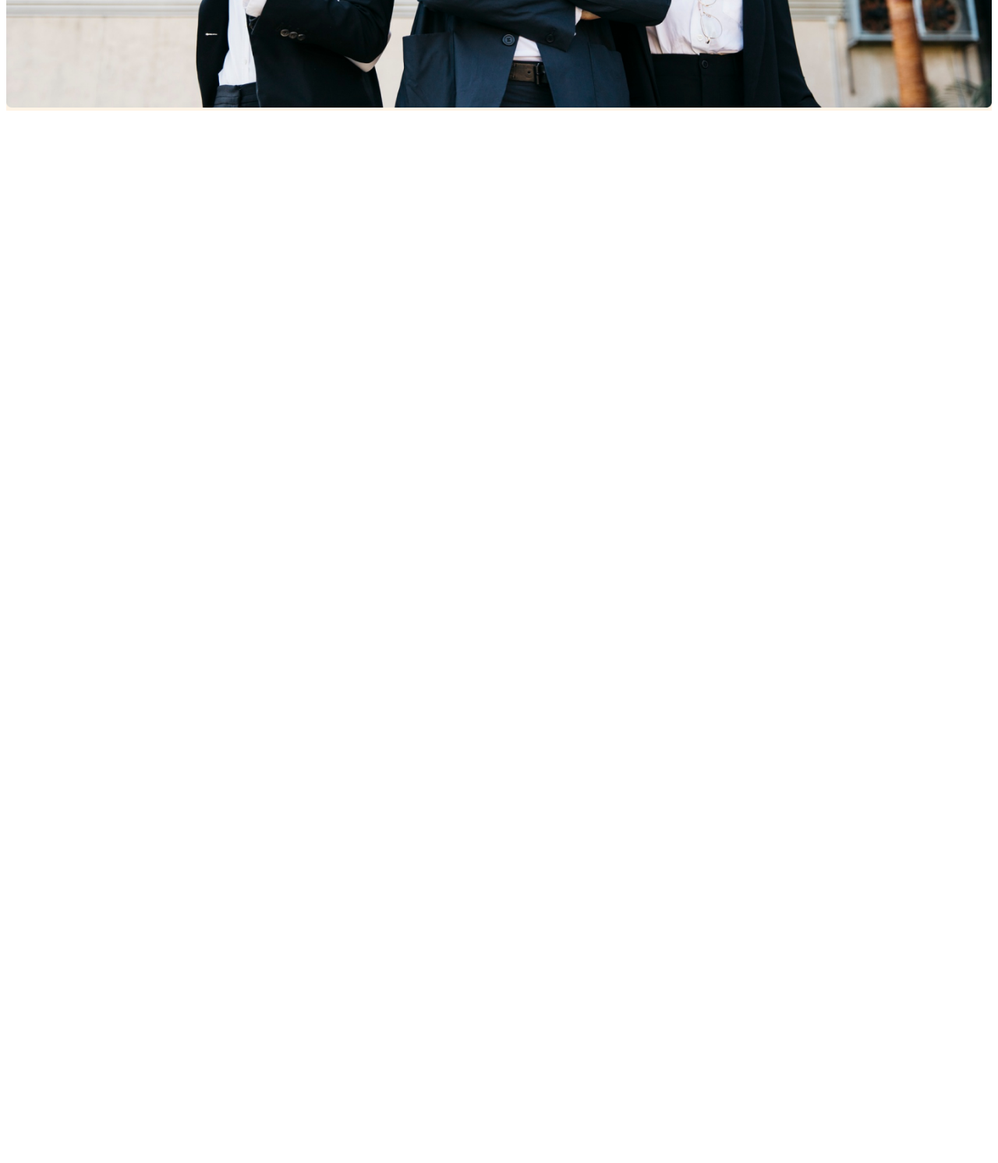
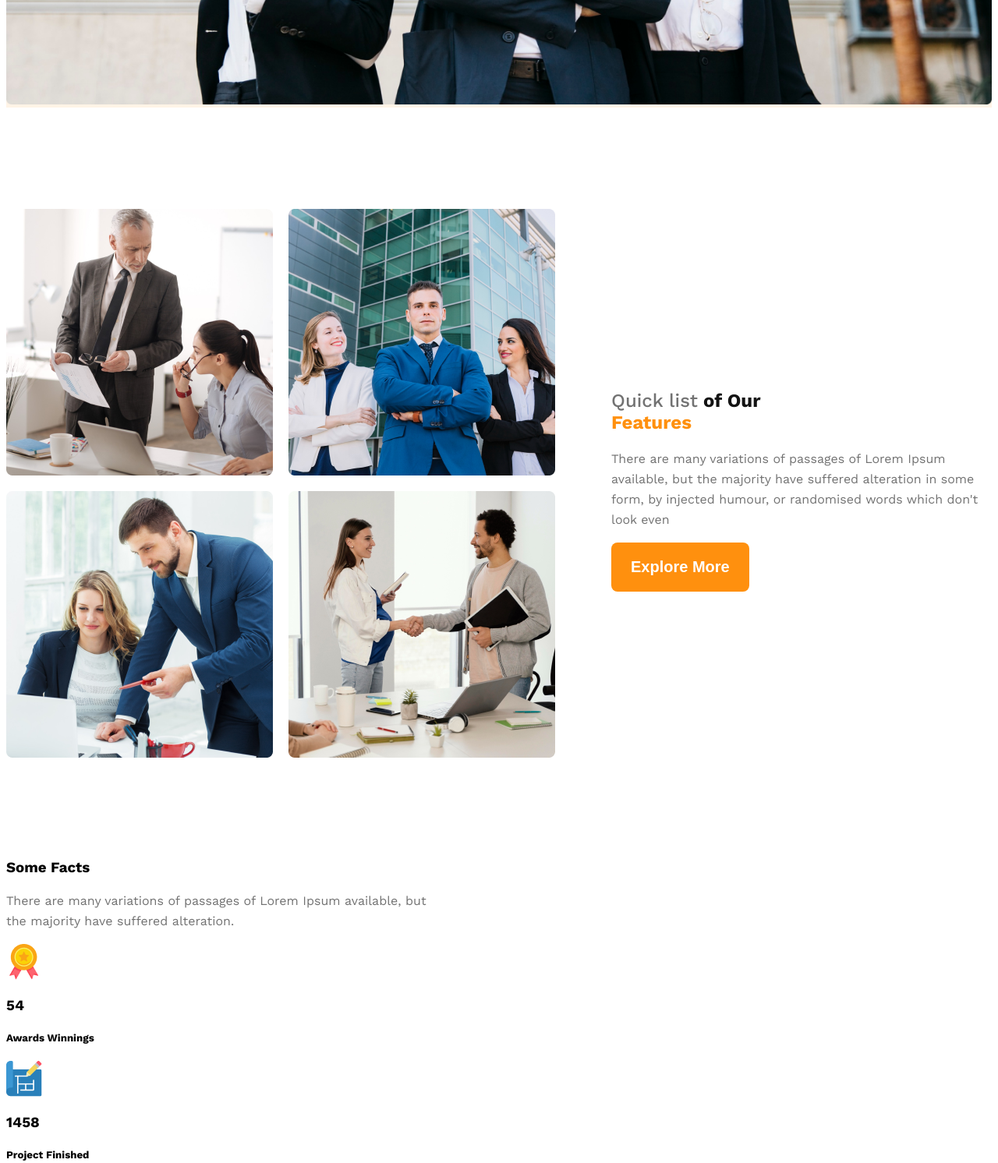
Before and after one commit to Mehedi-tsc/g3-architects-website, a plain HTML site: page index.html in a window 1280 px wide. Shown: the part 1100-2592 px from the top of the page at 78% size. Before the commit the page ends 1250 px from the top, so only its background shows below. Drawn offline with nearby package versions, Linux system fonts and the light colour scheme.

Commit message:
adding Fact section structure

```diff
--- a/index.html
+++ b/index.html
@@ -22,14 +22,57 @@
         <div class="banner">
             <div class="banner-container">
             <h1 class="banner-title">Brand New <br> Group of Architects </h1>
-            <p class="banner-discription f16-l26-d3">There are many variations of passages of Lorem Ipsum available, but the majority have suffered alteration in some form, by injected humour, or randomised words which don't look even</p>
+            <p class="banner-discription paragrap-primary">There are many variations of passages of Lorem Ipsum available, but the majority have suffered alteration in some form, by injected humour, or randomised words which don't look even</p>
             <button class="btn-primary">Explore More</button>
             </div>
             <img src="images/banner.png" alt="" class="banner-image">
         </div>
     </header>
     <main>
+       <section class="first-section display-flex">
+        <div class="team">
+            <img src="images/team1.png" alt="Discussing two architects">
+            <img src="images/team2.png" alt="Discussing two architects">
+            <img src="images/team3.png" alt="Discussing two architects">
+            <img src="images/team4.png" alt="Discussing two architects">
+         </div>
+         <div class="quick-feature">
+            <h2 class="section-title"><span id="quick-list">Quick list</span> <span>of Our</span> <br> <span id="feature">Features</span></h2>
+            <p class="paragrap-primary">
+                There are many variations of passages of Lorem Ipsum available, but the majority have suffered alteration in some form, by injected humour, or randomised words which don't look even
+            </p>
+            <button class="btn-primary">Explore More</button>
+         </div>
+       </section>
+       <section class="second-section">
 
+       </section>
+       <section class="third-section">
+        <h3 class="section-titel">Some Facts</h3>
+        <p style="max-width:542px;" class="paragrap-primary">There are many variations of passages of Lorem Ipsum available, but the majority have suffered alteration.</p>
+       </section>
+       <div class="facts-container">
+        <div class="fact">
+            <img src="images/icons/ribon.png" alt="">
+            <h3 class="fact-number">54</h3>
+            <h5 class="fact-description">Awards Winnings</h5>
+        </div>
+        <div class="fact">
+            <img src="images/icons/projects.png" alt="">
+            <h3 class="fact-number">1458</h3>
+            <h5 class="fact-description">Project Finished</h5>
+        </div>
+        <div class="fact">
+            <img src="images/icons/customers.png" alt="">
+            <h3 class="fact-number">590</h3>
+            <h5 class="fact-description">Clients Worked</h5>
+        </div>
+        <div class="fact">
+            <img src="images/icons/email.png" alt="">
+            <h3 class="fact-number">22578</h3>
+            <h5 class="fact-description">Email Send</h5>
+        </div>
+       </div>
     </main>
     <footer>
 
--- a/style/architects.css
+++ b/style/architects.css
@@ -15,7 +15,7 @@
   background-color: rgba(255, 144, 14, 0.1);
 }
 /* font-16-lh-26-dark-3 */
-.f16-l26-d3{
+.paragrap-primary{
   font-size: 16px;
   line-height: 26px;
   color: #727272;
@@ -27,7 +27,16 @@
   padding: 20px 25px;
   font-size: 1.25rem;
   font-weight: 600;
+  border: none;
 
+}
+main>section{
+  margin-top: 130px;
+}
+.section-title{
+  font-size: 45;
+  font-weight: 700;
+  color: #131313;
 }
 /* header-style */
 .navbar{
@@ -66,12 +75,43 @@
 .banner img{
   width: 100%;
 }
+.first-section{
+  justify-content: center;
+}
+.team{
+  display: grid;
+  grid-template-columns: repeat(2, 1fr);
+  gap: 20px;
+  max-width: 708px;
 
 
+}
+.quick-feature{
+  max-width: 537px;
+  margin-left: 4.5rem;
+  align-content: center;
+}
+#feature{
+  color: #FF900E;
+}
+#quick-list{
+  color: #727272;
+  font-weight: 500;
+}
+
+@media screen and (min-width:576px) and (max-width:992px) {
+  .first-section{
+    flex-direction: column;
+  .nav-item{margin-bottom: 20px;}
+  }
+
+}
 @media  screen and (max-width:576px) {
   .display-flex{
     flex-direction: column;
   .nav-item{margin-bottom: 20px;}
   }
-
+  .team{
+  grid-template-columns: repeat(1, 1fr);
+    margin: 0 auto;
 }
```
